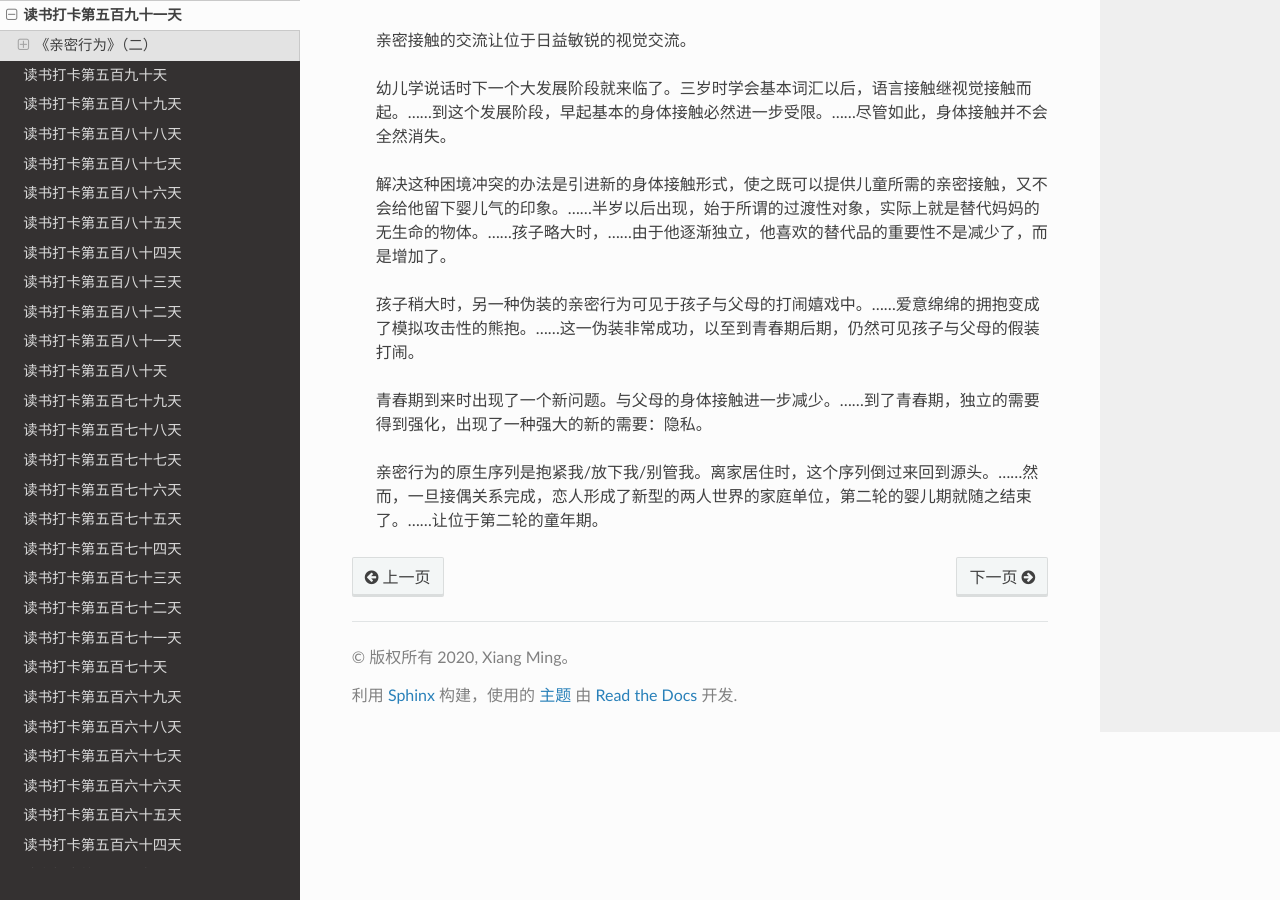
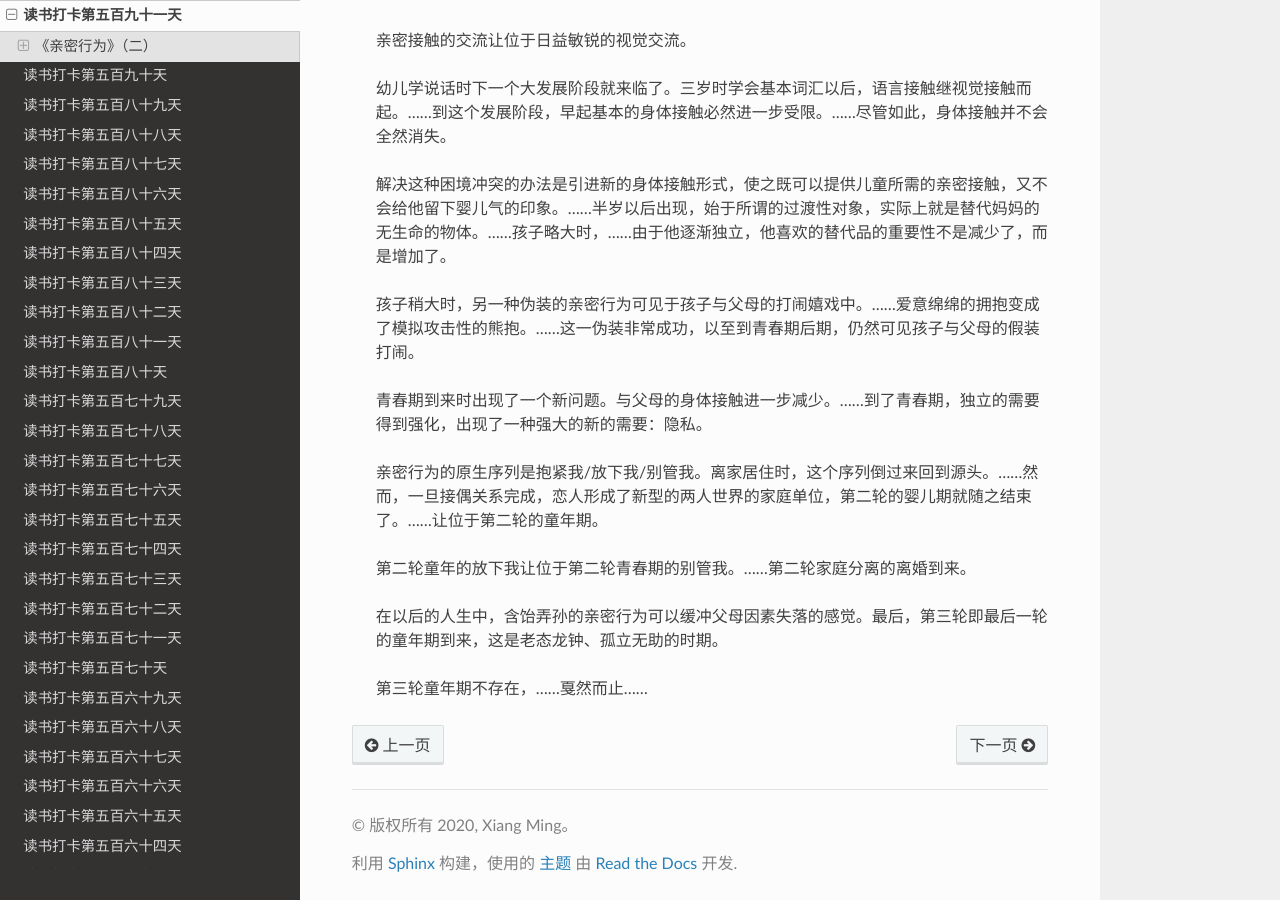
Before and after one commit to xiangming1975/reading, a Sphinx documentation site: the page built from source/2022-06-10.md, in a window 1280 px wide and 900 px high, scrolled down 923 px. Built offline with Sphinx 7.4.7 and the Read the Docs theme 2.0.0, drawn with Linux system fonts in a browser that asks for light colours.

Commit message:
自动提交时间: 2022-06-13T22:00:02,249641330+08:00

```diff
--- a/source/2022-06-10.md
+++ b/source/2022-06-10.md
@@ -35,3 +35,9 @@
 > 青春期到来时出现了一个新问题。与父母的身体接触进一步减少。……到了青春期，独立的需要得到强化，出现了一种强大的新的需要：隐私。
 
 > 亲密行为的原生序列是抱紧我/放下我/别管我。离家居住时，这个序列倒过来回到源头。……然而，一旦接偶关系完成，恋人形成了新型的两人世界的家庭单位，第二轮的婴儿期就随之结束了。……让位于第二轮的童年期。
+
+> 第二轮童年的放下我让位于第二轮青春期的别管我。……第二轮家庭分离的离婚到来。
+
+> 在以后的人生中，含饴弄孙的亲密行为可以缓冲父母因素失落的感觉。最后，第三轮即最后一轮的童年期到来，这是老态龙钟、孤立无助的时期。
+
+> 第三轮童年期不存在，……戛然而止……
```
Also changed, not shown: source/2022-06-13.md (added, +23 -0 lines).
